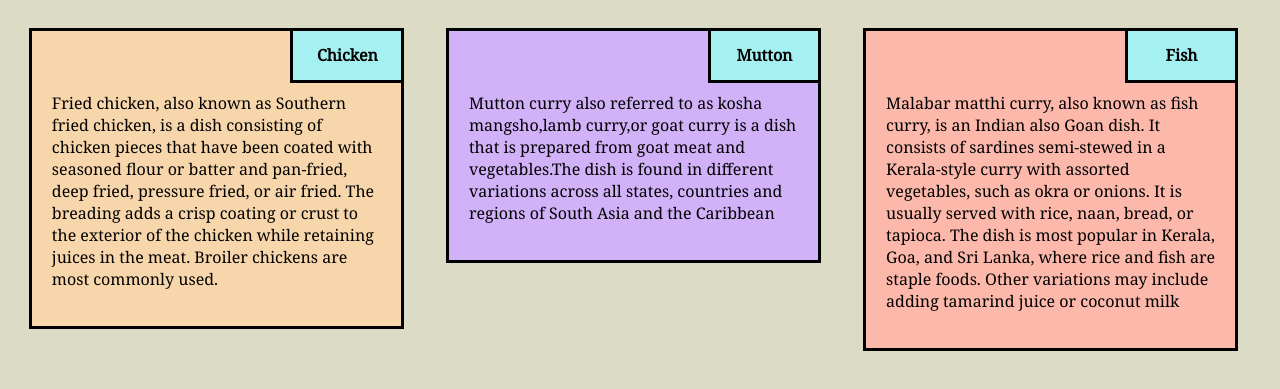
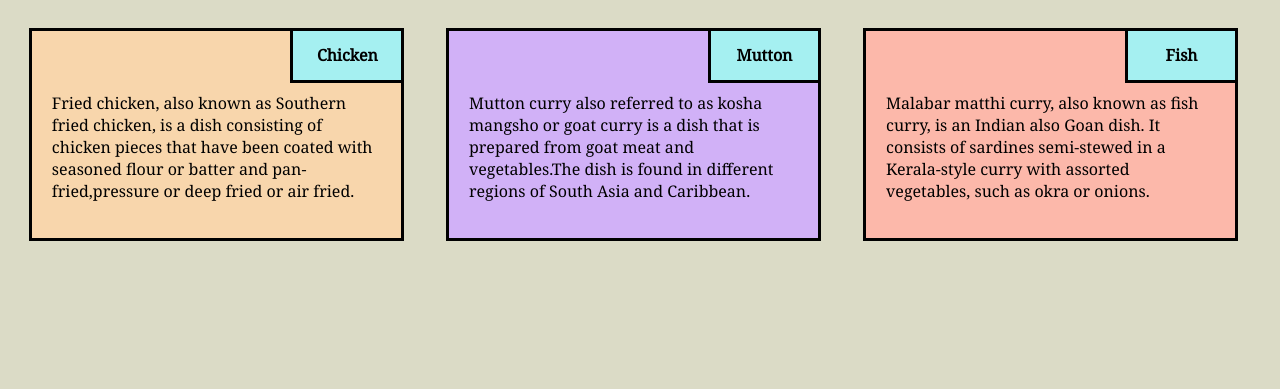
Before and after one commit to N180275/module2-solutions, a plain HTML site: page index.html in a window 1280 px wide. Shown: the part 115-504 px from the top of the page. Drawn offline with Linux system fonts and the light colour scheme; files that its build step writes are made by us from their sources.

Commit message:
commit 3

```diff
--- a/index.html
+++ b/index.html
@@ -9,7 +9,7 @@
     <link rel="preconnect" href="https://fonts.googleapis.com">
     <link rel="preconnect" href="https://fonts.gstatic.com" crossorigin>
     <link href="https://fonts.googleapis.com/css2?family=Noto+Serif&display=swap" rel="stylesheet">
-    <link rel="stylesheet" href="css/style.css">
+    <link rel="stylesheet" href="style.css">
 </head>
 <body>
     <header>
@@ -22,7 +22,7 @@
                     <h2>Chicken</h2>
                 </section>
                 <section class="item">
-                    <p>Fried chicken, also known as Southern fried chicken, is a dish consisting of chicken pieces that have been coated with seasoned flour or batter and pan-fried, deep fried, pressure fried, or air fried. The breading adds a crisp coating or crust to the exterior of the chicken while retaining juices in the meat. Broiler chickens are most commonly used.</p>
+                    <p>Fried chicken, also known as Southern fried chicken, is a dish consisting of chicken pieces that have been coated with seasoned flour or batter and pan-fried,pressure or deep fried or air fried.</p>
                 </section>
             </div>
         </div>
@@ -33,7 +33,7 @@
                 </section>
 
                 <section class="item">
-                    <p>Mutton curry also referred to as kosha mangsho,lamb curry,or goat curry is a dish that is prepared from goat meat and vegetables.The dish is found in different variations across all states, countries and regions of South Asia and the Caribbean</p>
+                    <p>Mutton curry also referred to as kosha mangsho or goat curry is a dish that is prepared from goat meat and vegetables.The dish is found in different regions of South Asia and Caribbean.</p>
                 </section>
             </div>
         </div>
@@ -43,7 +43,7 @@
                     <h2>Fish</h2>
                 </section>
                 <section class="item">
-                    <p>Malabar matthi curry, also known as fish curry, is an Indian also Goan dish. It consists of sardines semi-stewed in a Kerala-style curry with assorted vegetables, such as okra or onions. It is usually served with rice, naan, bread, or tapioca. The dish is most popular in Kerala, Goa, and Sri Lanka, where rice and fish are staple foods. Other variations may include adding tamarind juice or coconut milk</p>
+                    <p>Malabar matthi curry, also known as fish curry, is an Indian also Goan dish. It consists of sardines semi-stewed in a Kerala-style curry with assorted vegetables, such as okra or onions.</p>
                     </section>
             </div>
         </div>
```
